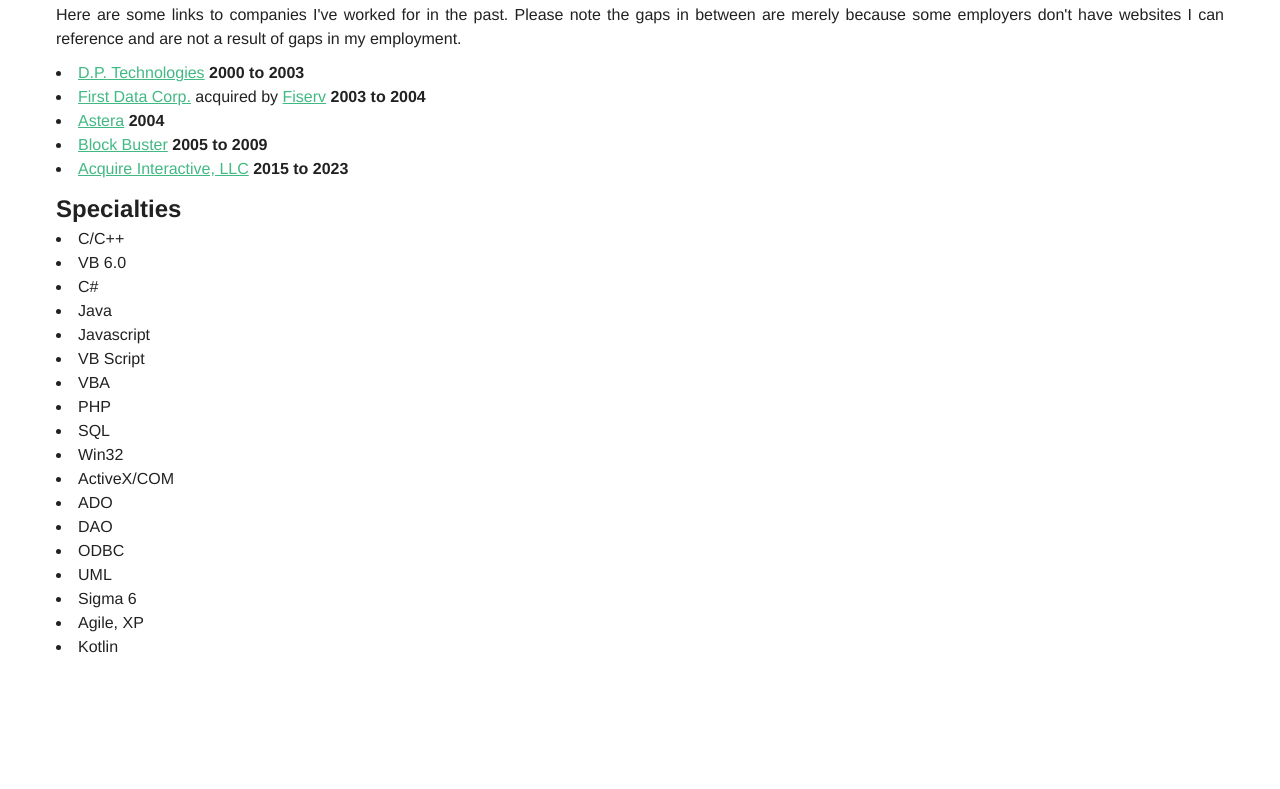
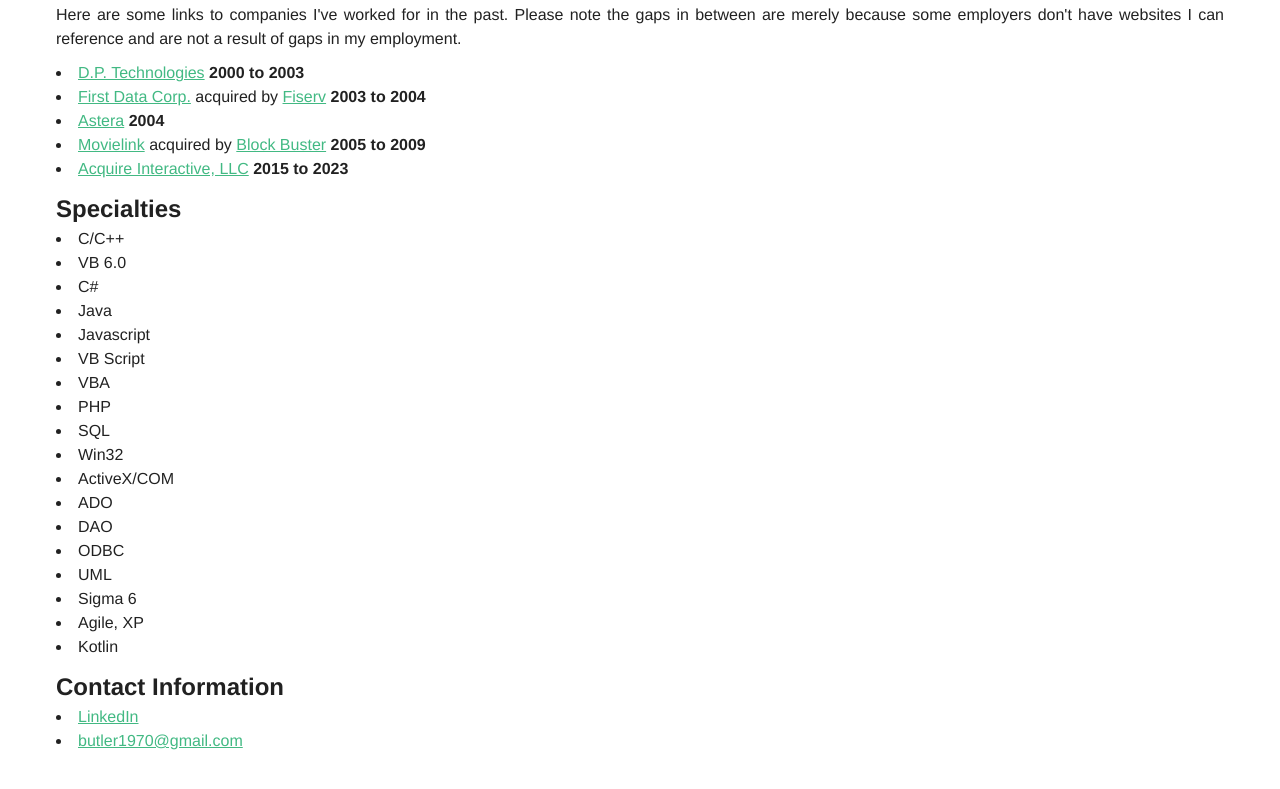
Before and after one commit to butler1970/vue, a Vue app: page / in a window 1280 px wide. Shown: the part 2074-2863 px from the top of the page. Before the commit the page ends 2821 px from the top, so only its background shows below. Built offline with nearby package versions, Linux system fonts and the light colour scheme.

Commit message:
Created new landing page.

```diff
--- a/src/components/HomePage.vue
+++ b/src/components/HomePage.vue
@@ -75,12 +75,11 @@
     <p>Here are some links to companies I've worked for in the past. Please note the gaps in between are merely because
       some employers don't have websites I can reference and are not a result of gaps in my employment.</p>
 
-    <li><a href="https://www.espritcam.com/about">D.P. Technologies</a> <b>2000 to 2003</b></li>
-    <li><a href="https://en.wikipedia.org/wiki/First_Data">First Data Corp.</a> acquired by <a
-        href="https://www.fiserv.com/en.html">Fiserv</a> <b>2003 to 2004</b></li>
-    <li><a href="https://www.astera.com">Astera</a> <b>2004</b></li>
-    <li><a href="https://www.blockbuster.com">Block Buster</a> <b>2005 to 2009</b></li>
-    <li><a href="https://acquireinteractive.com">Acquire Interactive, LLC</a> <b>2015 to 2023</b></li>
+    <li><a target="_blank" href="https://www.espritcam.com/about">D.P. Technologies</a> <b>2000 to 2003</b></li>
+    <li><a target="_blank" href="https://en.wikipedia.org/wiki/First_Data">First Data Corp.</a> acquired by <a target="_blank" href="https://www.fiserv.com/en.html">Fiserv</a> <b>2003 to 2004</b></li>
+    <li><a target="_blank" href="https://www.astera.com">Astera</a> <b>2004</b></li>
+    <li><a target="_blank" href="https://en.wikipedia.org/wiki/Movielink">Movielink</a> acquired by <a  target="_blank" href="https://www.blockbuster.com">Block Buster</a> <b>2005 to 2009</b></li>
+    <li><a target="_blank" href="https://www.acquireinteractive.com/">Acquire Interactive, LLC</a> <b>2015 to 2023</b></li>
 
     <h2>Specialties</h2>
     <li>C/C++</li>
@@ -101,6 +100,9 @@
     <li>Sigma 6</li>
     <li>Agile, XP</li>
     <li>Kotlin</li>
+    <h2>Contact Information</h2>
+    <li><a target="_blank" href="https://linkedin.com/in/butler1970">LinkedIn</a></li>
+    <li><a target="_blank" href="mailto:butler1970@gmail.com">butler1970@gmail.com</a></li>
     <br/><br/><br/>
   </div>
 </template>
```
